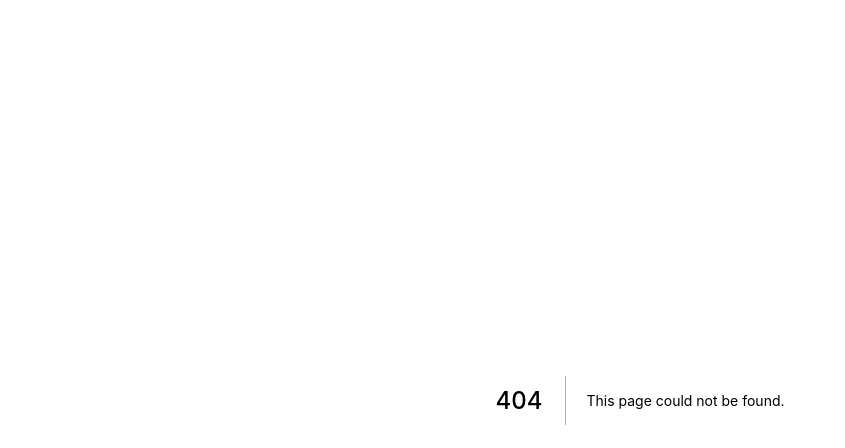
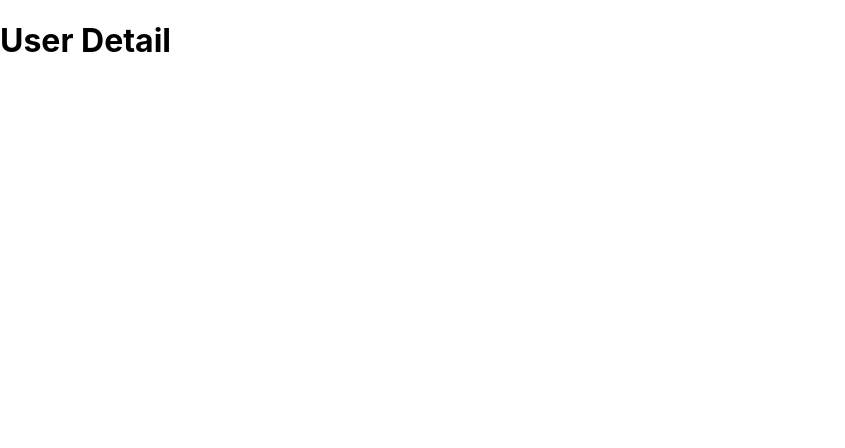
Before and after one commit to nadahasni-dot/next-js-practice, a Next.js app: page /users/detail in a window 1280 px wide. Before the commit this address had no page. Shown: the top 448 px of the page, without its empty margins (0-845 px from the left). Built offline with nearby package versions, Linux system fonts and the light colour scheme.

Commit message:
next js basic routing

```diff
--- a/pages/index.tsx
+++ b/pages/index.tsx
@@ -14,7 +14,7 @@ const Home: NextPage = () => {
 
       <main className={styles.main}>
         <h1 className={styles.title}>
-          Welcome to <a href="https://nextjs.org">Next.js!</a>
+          Welcome to Nada Hasni
         </h1>
 
         <p className={styles.description}>
--- /dev/null
+++ b/pages/users/detail.tsx
@@ -0,0 +1,7 @@
+import React from 'react';
+
+export default function UserDetail() {
+  return <div>
+      <h1>User Detail</h1>
+  </div>;
+}
--- /dev/null
+++ b/pages/users/index.tsx
@@ -0,0 +1,5 @@
+export default function Users() {
+  return <div>
+      <h1>List Users</h1>
+  </div>;
+}
```
Also changed, not shown: pages/blog.tsx (added, +7 -0 lines).
